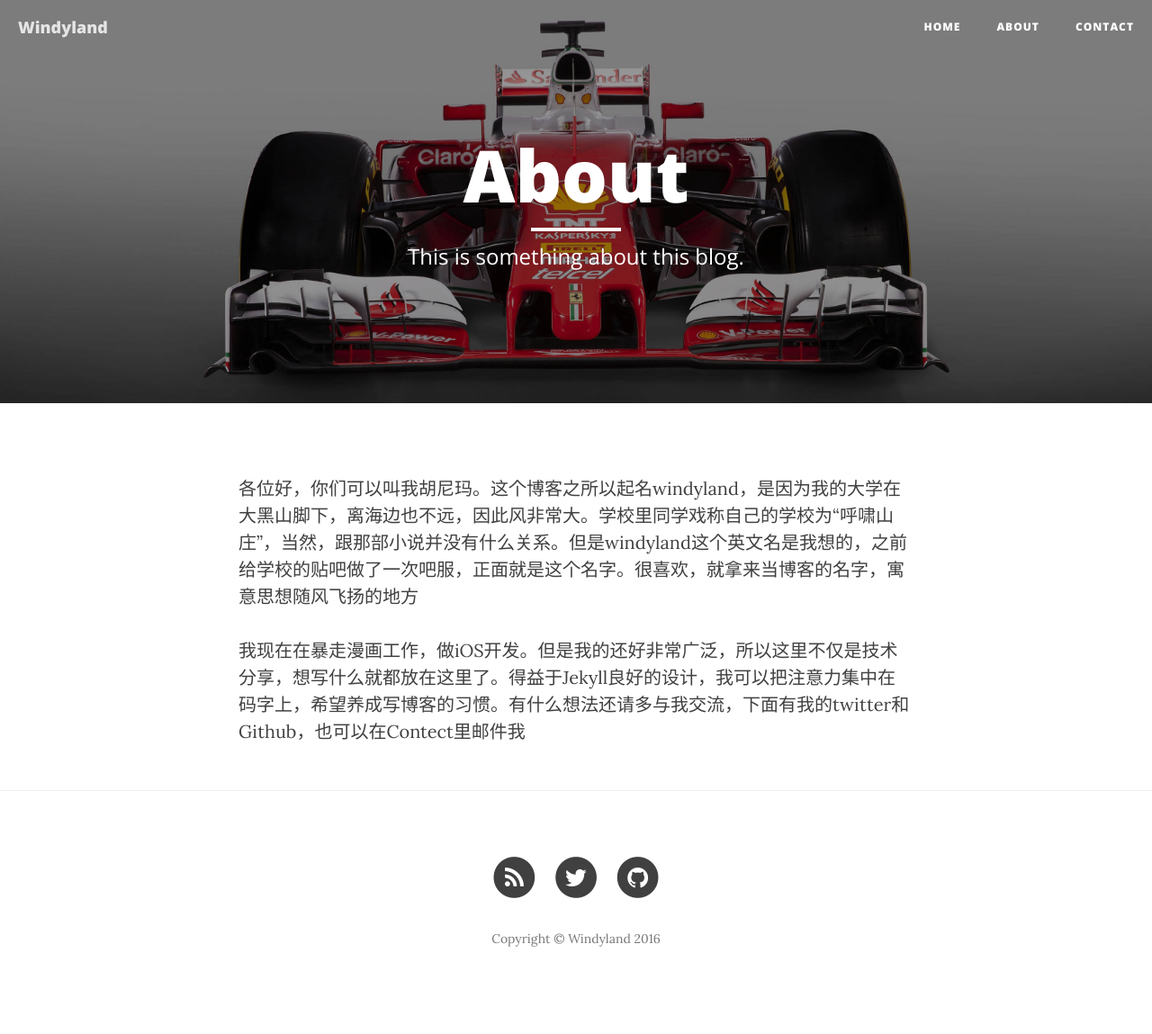
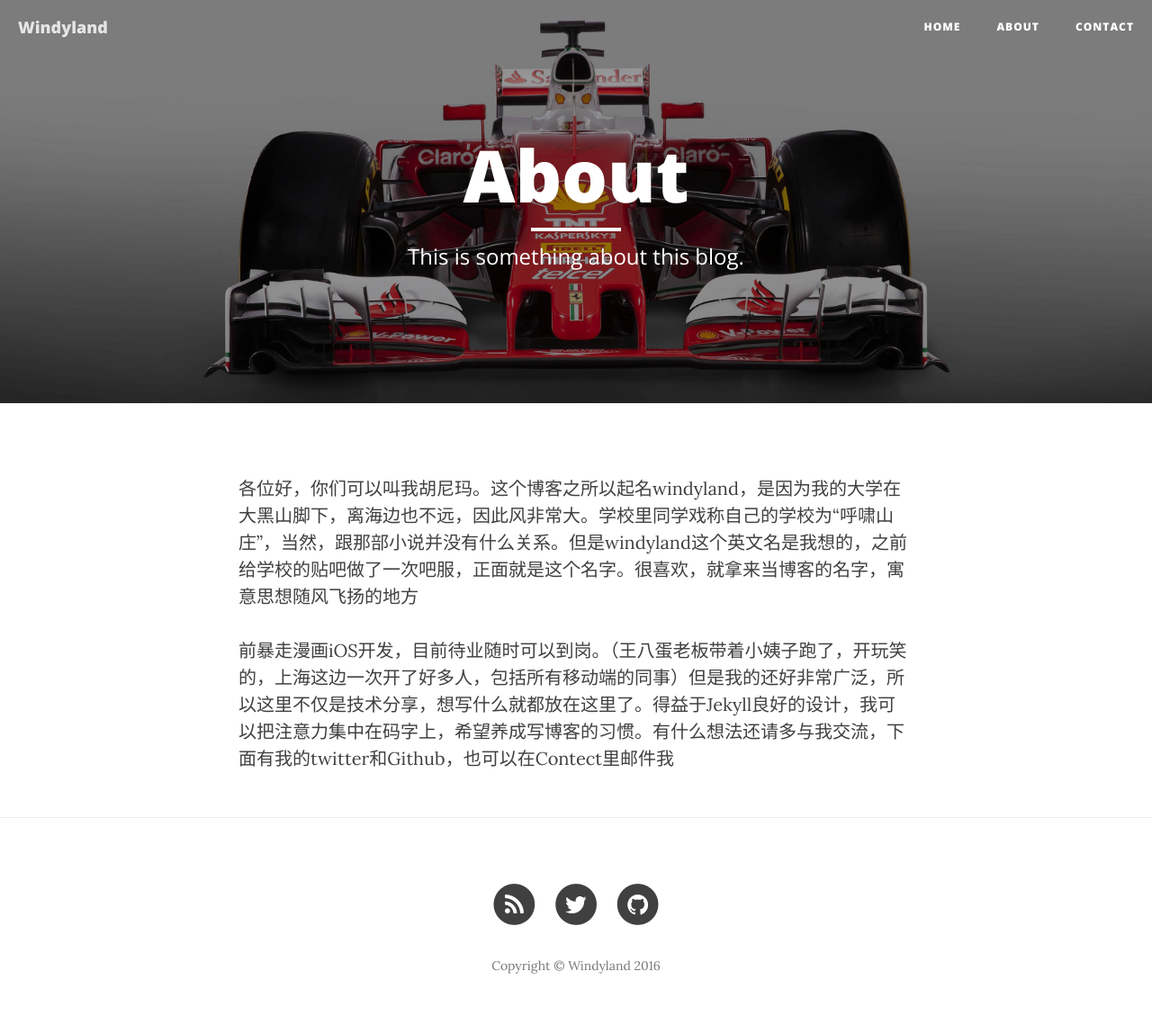
Before and after one commit to DavidHu0921/davidhu0921.github.io, a Jekyll site: the page built from about.html, in a window 1280 px wide. Shown: the whole page at 90% size. Built offline with Jekyll 4.4.1, drawn with Linux system fonts in a browser that asks for light colours; nearby versions of some CDN libraries; before the commit the page ends 1119 px from its top, so only the background shows below that.

Commit message:
Update about.html

```diff
--- a/about.html
+++ b/about.html
@@ -7,4 +7,4 @@ header-img: "img/ferrari-sf16-h-3.jpg"
 
 <p>各位好，你们可以叫我胡尼玛。这个博客之所以起名windyland，是因为我的大学在大黑山脚下，离海边也不远，因此风非常大。学校里同学戏称自己的学校为“呼啸山庄”，当然，跟那部小说并没有什么关系。但是windyland这个英文名是我想的，之前给学校的贴吧做了一次吧服，正面就是这个名字。很喜欢，就拿来当博客的名字，寓意思想随风飞扬的地方</p>
 
-<p>我现在在暴走漫画工作，做iOS开发。但是我的还好非常广泛，所以这里不仅是技术分享，想写什么就都放在这里了。得益于Jekyll良好的设计，我可以把注意力集中在码字上，希望养成写博客的习惯。有什么想法还请多与我交流，下面有我的twitter和Github，也可以在Contect里邮件我</p>
+<p>前暴走漫画iOS开发，目前待业随时可以到岗。（王八蛋老板带着小姨子跑了，开玩笑的，上海这边一次开了好多人，包括所有移动端的同事）但是我的还好非常广泛，所以这里不仅是技术分享，想写什么就都放在这里了。得益于Jekyll良好的设计，我可以把注意力集中在码字上，希望养成写博客的习惯。有什么想法还请多与我交流，下面有我的twitter和Github，也可以在Contect里邮件我</p>
```
